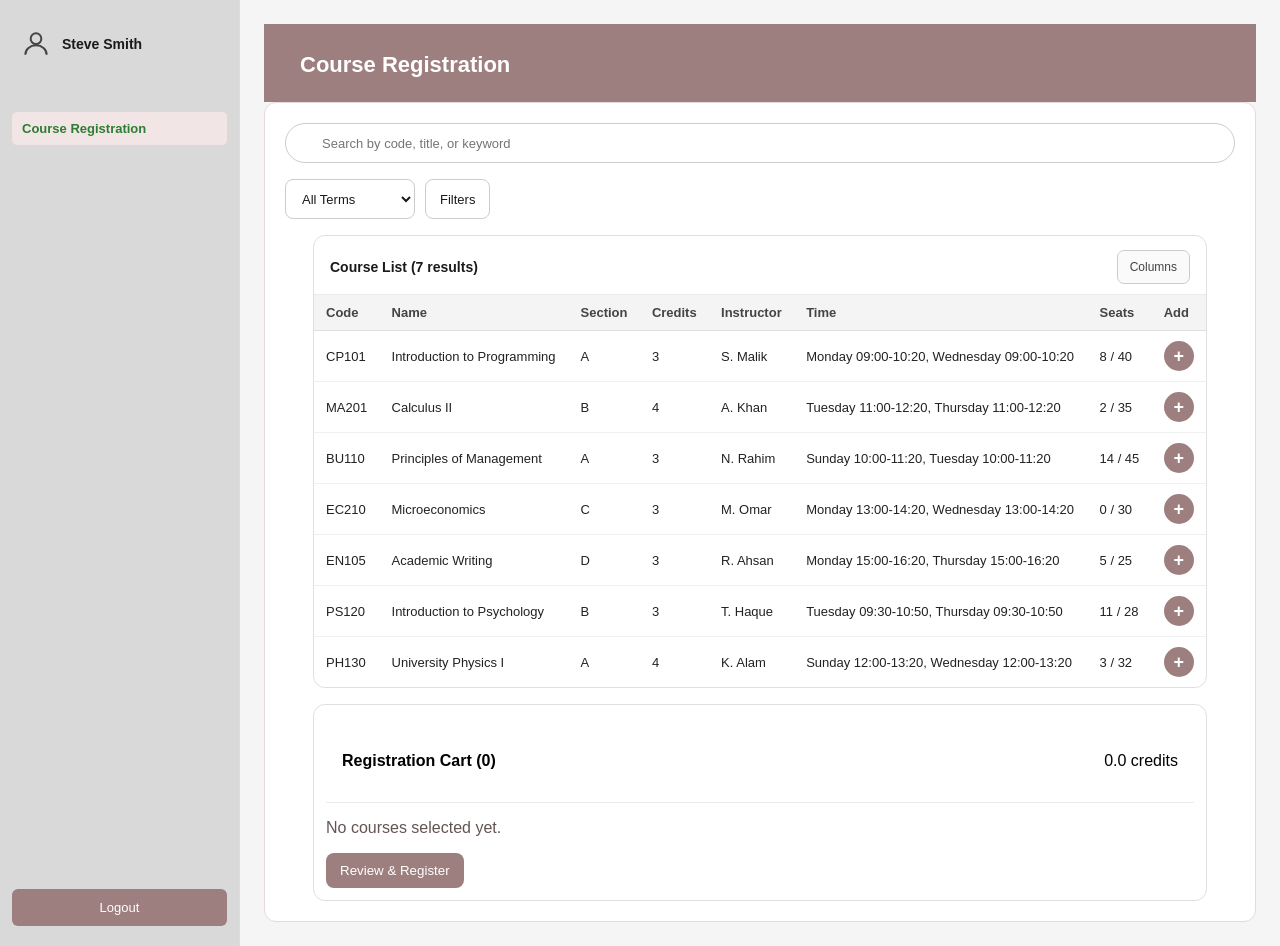
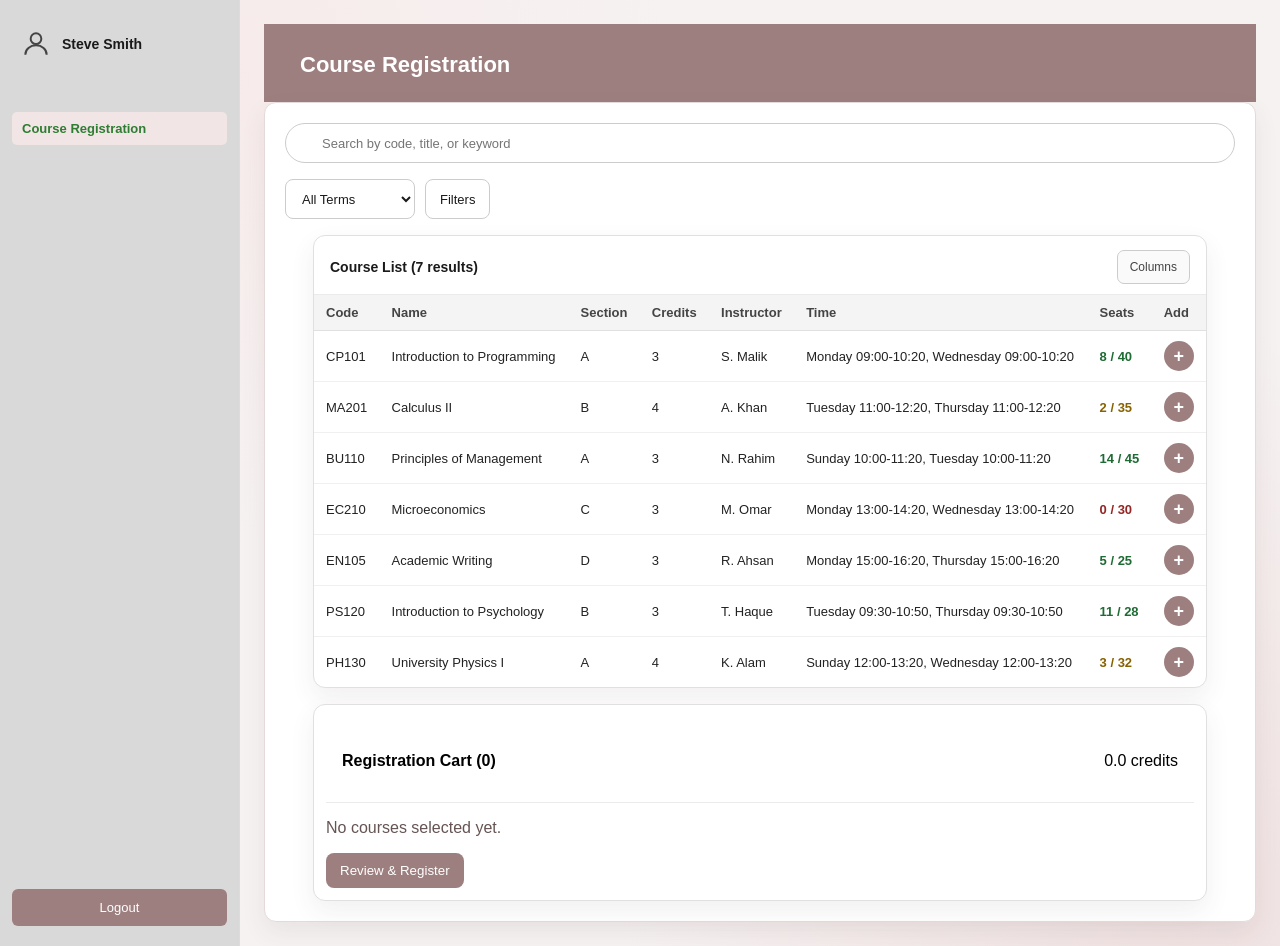
Before and after one commit to AhmedANafees/Internet_Computing, a React (Vite) app in the folder frontend/: page /courses in a window 1280 px wide. Built offline with nearby package versions, Linux system fonts and the light colour scheme.

Commit message:
style: polish course registration UI visuals and responsive behavior

```diff
--- a/frontend/src/pages/CourseRegistrationPage/CourseRegistrationPage.css
+++ b/frontend/src/pages/CourseRegistrationPage/CourseRegistrationPage.css
@@ -1188,3 +1188,72 @@
   from { transform: translateY(12px); opacity: 0; }
   to   { transform: translateY(0);    opacity: 1; }
 }
+
+/* Phase 8 polish */
+.cr-layout {
+  background:
+    radial-gradient(circle at 16% 8%, #f7eaea 0, transparent 34%),
+    radial-gradient(circle at 92% 94%, #efe0e0 0, transparent 38%),
+    #f6f2f2;
+}
+
+.cr-card,
+.cr-table-card,
+.cr-cart-card {
+  box-shadow: 0 10px 24px rgba(90, 60, 60, 0.08);
+}
+
+.cr-chip,
+.cr-filter-active-chip {
+  background: #f4ecec;
+  border-color: #cfbdbd;
+}
+
+.cr-seat-good {
+  color: #1f6b34;
+  font-weight: 600;
+}
+
+.cr-seat-low {
+  color: #876200;
+  font-weight: 600;
+}
+
+.cr-seat-full {
+  color: #942626;
+  font-weight: 700;
+}
+
+.cr-add-btn--warn {
+  animation: cr-blink 0.32s ease 2;
+}
+
+.cr-submit-btn {
+  animation: slideUp 0.25s ease;
+}
+
+@keyframes cr-blink {
+  0% {
+    transform: scale(1);
+  }
+  50% {
+    transform: scale(1.13);
+  }
+  100% {
+    transform: scale(1);
+  }
+}
+
+@media (max-width: 920px) {
+  .cr-main {
+    padding: 14px;
+  }
+
+  .cr-table {
+    min-width: 840px;
+  }
+
+  .cr-simple-table {
+    min-width: 620px;
+  }
+}
--- a/frontend/src/pages/CourseRegistrationPage/CourseRegistrationPage.jsx
+++ b/frontend/src/pages/CourseRegistrationPage/CourseRegistrationPage.jsx
@@ -154,7 +154,12 @@ export default function CourseRegistrationPage() {
       if (column.id === 'credits') return course.credits;
       if (column.id === 'instructor') return section.instructor;
       if (column.id === 'time') return section.schedule.map((slot) => `${slot.day} ${slot.startTime}-${slot.endTime}`).join(', ');
-      if (column.id === 'seats') return `${section.seatsRemaining} / ${section.seatsTotal}`;
+      if (column.id === 'seats') {
+        let seatClass = 'cr-seat-good';
+        if (section.seatsRemaining <= 0) seatClass = 'cr-seat-full';
+        else if (section.seatsRemaining < 4) seatClass = 'cr-seat-low';
+        return <span className={seatClass}>{section.seatsRemaining} / {section.seatsTotal}</span>;
+      }
       if (column.id === 'term') return section.term;
       if (column.id === 'subject') return course.subject;
       return '';
```
